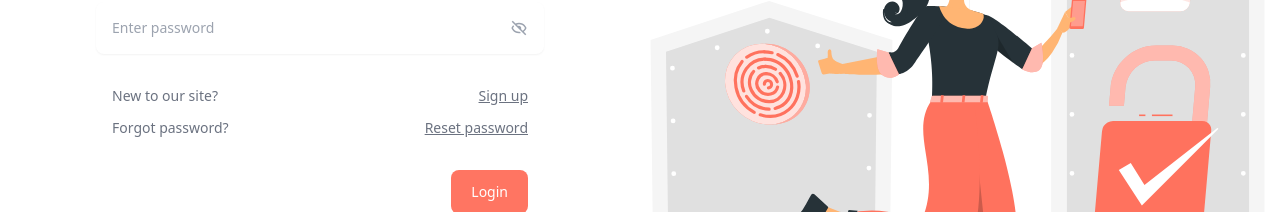
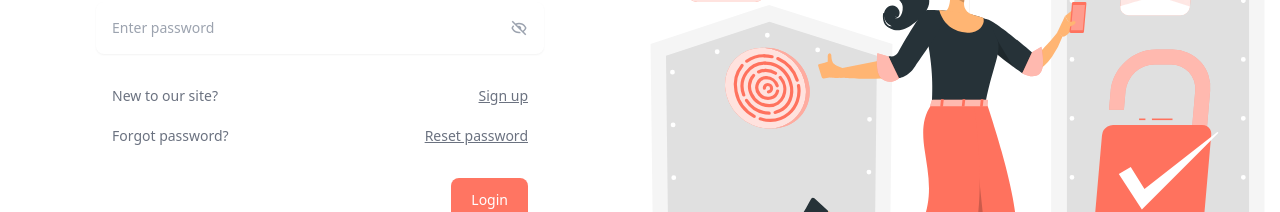
Before and after one commit to nDevers/Bhojon, a React (Create React App) app: page /authentication/login in a window 1280 px wide. Shown: the part 358-570 px from the top of the page. Built offline with nearby package versions, Linux system fonts and the light colour scheme; no server answers.

Commit message:
margin padding

```diff
--- a/src/pages/Authentication/Login.js
+++ b/src/pages/Authentication/Login.js
@@ -179,7 +179,7 @@ const Login = () => {
             </p>
           </div>
 
-          <div className="flex flex-col gap-3 mx-4 py-4">
+          <div className="flex flex-col gap-5 mx-4 py-4">
             <div className="flex justify-between items-center text-sm text-gray-500">
               <p>New to our site?</p>
 
--- a/src/pages/Authentication/ResetPassword.js
+++ b/src/pages/Authentication/ResetPassword.js
@@ -125,7 +125,7 @@ const ResetPassword = () => {
             </p>
           </div>
 
-          <div className="flex flex-col gap-3 mx-4 py-4">
+          <div className="flex flex-col gap-5 mx-4 py-4">
             <div className="flex justify-between items-center text-sm text-gray-500">
               <p>Remember your password?</p>
 
--- a/src/pages/Authentication/SignUp.js
+++ b/src/pages/Authentication/SignUp.js
@@ -413,7 +413,7 @@ const SignUp = () => {
             )}
           </div>
 
-          <div className="flex flex-col gap-3 mx-4 py-4">
+          <div className="flex flex-col gap-5 mx-4 py-4">
             <div className="flex justify-between items-center text-sm text-gray-500">
               <p>Already a member?</p>
 
--- a/src/pages/Authentication/VerifyEmail.js
+++ b/src/pages/Authentication/VerifyEmail.js
@@ -142,7 +142,7 @@ const VerifyEmail = () => {
             </p>
           </div>
 
-          <div className="flex flex-col gap-3 mx-4 py-4">
+          <div className="flex flex-col gap-5 mx-4 py-4">
             <div className="flex justify-between items-center text-sm text-gray-500">
               <p>Already a member?</p>
 
```
